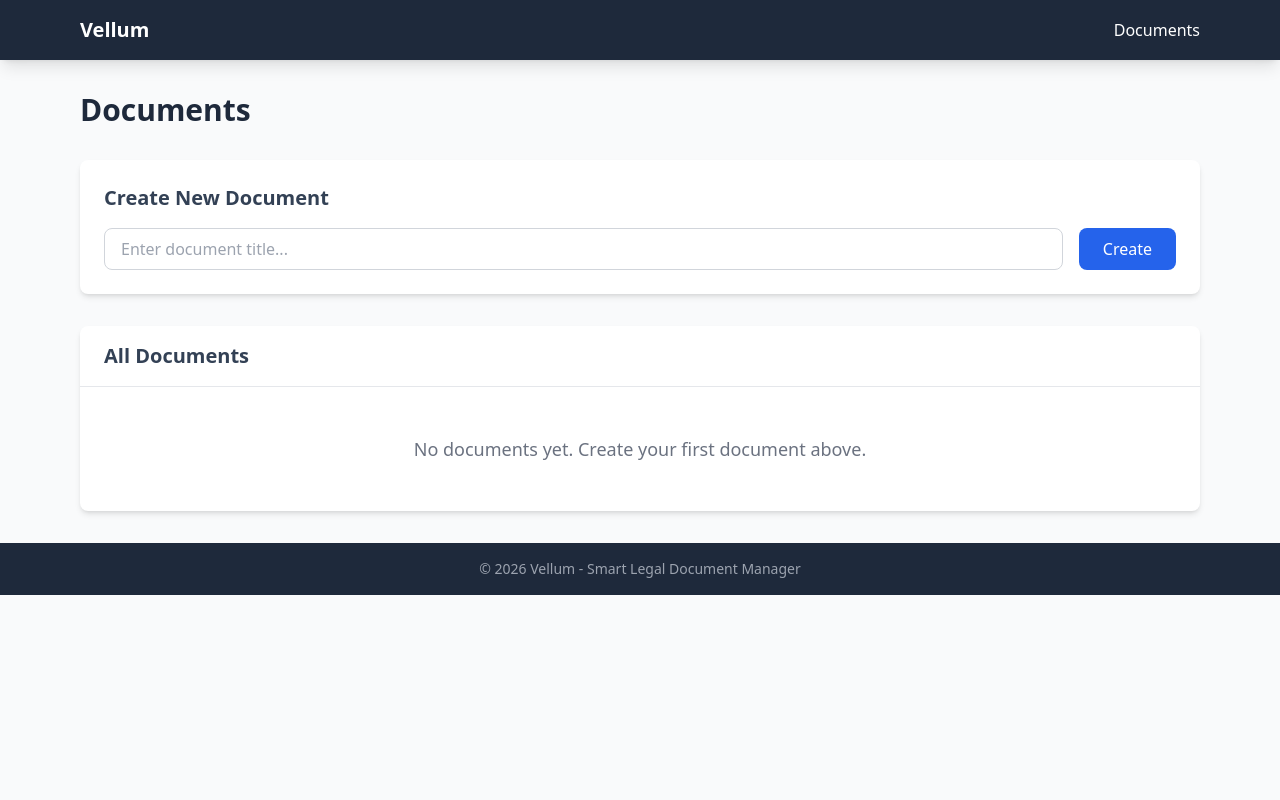
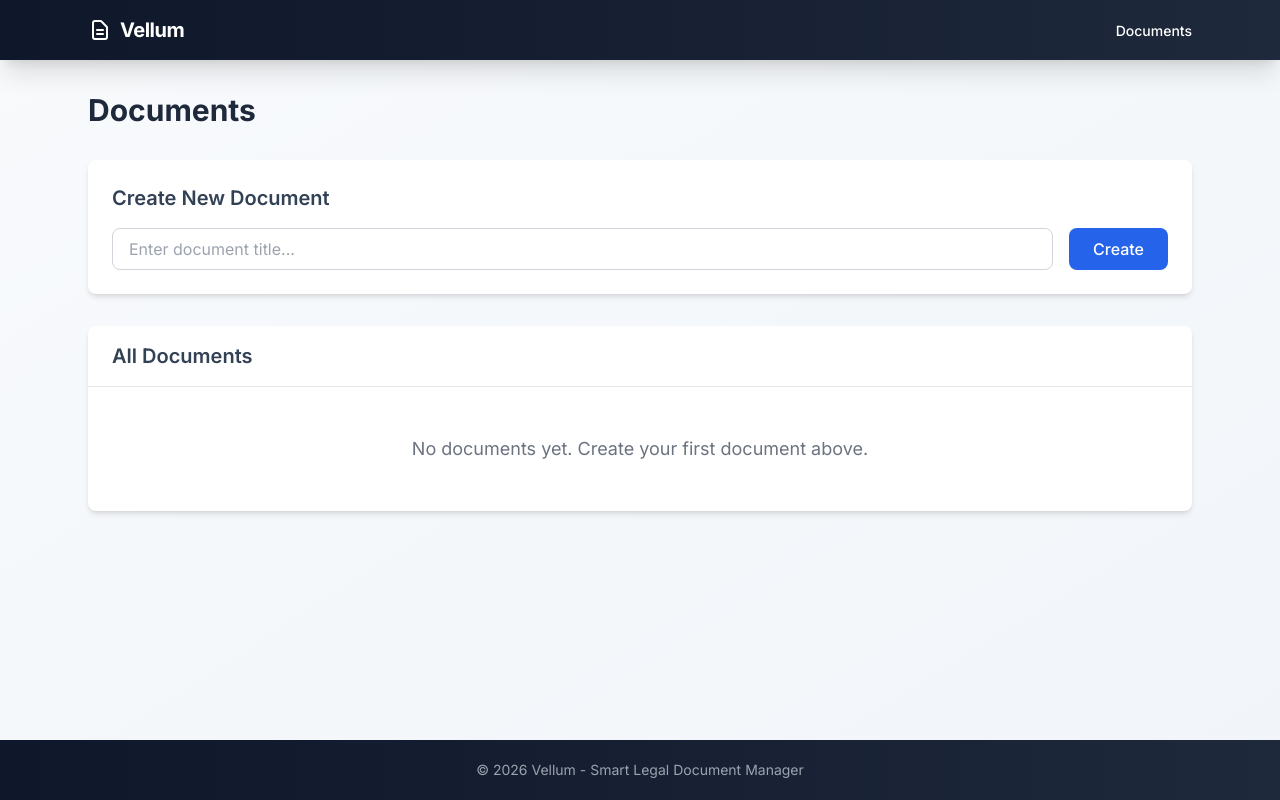
Before and after one commit to shakakibara12/Vellum, a FastAPI app: page / in a window 1280 px wide. Run offline with FastAPI, Linux system fonts and the light colour scheme; data that the repository does not hold is empty; some libraries are stand-ins or nearby versions.

Commit message:
feat: Polish a few loose nuts here and there
Add notification system and check_significance
Add DELETE /documents/{id} endpoint and Delete button with HTMX confirmation

```diff
--- a/app/routes/documents.py
+++ b/app/routes/documents.py
@@ -1,11 +1,17 @@
-from fastapi import APIRouter, Request, Form, Depends, HTTPException
+from fastapi import APIRouter, Request, Form, Depends, HTTPException, BackgroundTasks
 from fastapi.responses import RedirectResponse, HTMLResponse, Response
-from sqlalchemy import select
+from sqlalchemy import select, delete as sql_delete
 from sqlalchemy.ext.asyncio import AsyncSession
 
 from app.database import get_db
 from app.models import Document, DocumentVersion
-from app.services import hash_content, is_duplicate_content, generate_diff_html
+from app.services import (
+    hash_content,
+    is_duplicate_content,
+    generate_diff_html,
+    check_significance,
+    send_notification
+)
 from app.templates_config import templates
 
 router = APIRouter()
@@ -16,7 +22,19 @@ async def index(request: Request, db: AsyncSession = Depends(get_db)):
     """Render dashboard with list of all documents."""
     result = await db.execute(select(Document).order_by(Document.created_at.desc()))
     documents = result.scalars().all()
-    return templates.TemplateResponse("index.html", {"request": request, "documents": documents})
+
+    # Handle flash messages
+    flash_messages = {
+        "document_deleted": ("success", "Document deleted successfully.")
+    }
+    flash = request.query_params.get("flash")
+    flash_message = flash_messages.get(flash) if flash else None
+
+    return templates.TemplateResponse("index.html", {
+        "request": request,
+        "documents": documents,
+        "flash_message": flash_message
+    })
 
 
 @router.post("/documents")
@@ -65,6 +83,7 @@ async def get_document(
 async def create_version(
     document_id: int,
     request: Request,
+    background_tasks: BackgroundTasks,
     content: str = Form(...),
     change_summary: str | None = Form(None),
     db: AsyncSession = Depends(get_db)
@@ -98,6 +117,11 @@ async def create_version(
     last_version = version_result.scalar_one_or_none()
     next_version = (last_version.version_number + 1) if last_version else 1
 
+    # Check if changes are significant (for notification)
+    is_significant = False
+    if last_version:
+        is_significant = check_significance(last_version.content, content)
+
     # Create new version
     version = DocumentVersion(
         document_id=document_id,
@@ -111,6 +135,10 @@ async def create_version(
     document.content = content
 
     await db.commit()
+
+    # Add notification to background tasks if changes are significant
+    if is_significant:
+        background_tasks.add_task(send_notification, document.title, next_version)
 
     return RedirectResponse(
         url=f"/documents/{document_id}?flash=version_saved",
@@ -191,3 +219,28 @@ async def compare_versions(
         "version1": version1_num,
         "version2": version2_num
     })
+
+
+@router.delete("/documents/{document_id}")
+async def delete_document(
+    document_id: int,
+    db: AsyncSession = Depends(get_db)
+):
+    """Delete a document and all its versions."""
+    result = await db.execute(
+        select(Document).where(Document.id == document_id)
+    )
+    document = result.scalar_one_or_none()
+
+    if not document:
+        return RedirectResponse(url="/", status_code=303)
+
+    await db.execute(
+        sql_delete(DocumentVersion).where(DocumentVersion.document_id == document_id)
+    )
+    await db.execute(
+        sql_delete(Document).where(Document.id == document_id)
+    )
+    await db.commit()
+
+    return RedirectResponse(url="/?flash=document_deleted", status_code=303)
--- a/app/templates/base.html
+++ b/app/templates/base.html
@@ -1,5 +1,5 @@
 <!DOCTYPE html>
-<html lang="en">
+<html lang="en" class="h-full">
 <head>
     <meta charset="UTF-8">
     <meta name="viewport" content="width=device-width, initial-scale=1.0">
@@ -8,35 +8,55 @@
     <script src="https://cdn.tailwindcss.com"></script>
     <!-- HTMX CDN -->
     <script src="https://unpkg.com/htmx.org@1.9.10"></script>
+    <!-- Google Fonts -->
+    <link rel="preconnect" href="https://fonts.googleapis.com">
+    <link rel="preconnect" href="https://fonts.gstatic.com" crossorigin>
+    <link href="https://fonts.googleapis.com/css2?family=Inter:wght@300;400;500;600;700&family=JetBrains+Mono:wght@400;500&display=swap" rel="stylesheet">
+    <script>
+        tailwind.config = {
+            theme: {
+                extend: {
+                    fontFamily: {
+                        sans: ['Inter', 'system-ui', 'sans-serif'],
+                        mono: ['JetBrains Mono', 'monospace'],
+                    }
+                }
+            }
+        }
+    </script>
     <style>
         /* Custom diff styling */
         .diff-container table {
             width: 100%;
             border-collapse: collapse;
-            font-size: 0.875rem;
+            font-size: 0.75rem;
+            font-family: 'SF Mono', 'Monaco', 'Inconsolata', 'Fira Mono', 'Droid Sans Mono', 'Source Code Pro', monospace;
         }
         .diff-container th {
             background-color: #f1f5f9;
-            padding: 0.5rem 1rem;
+            padding: 0.75rem 1rem;
             text-align: left;
             font-weight: 600;
             color: #475569;
             border: 1px solid #e2e8f0;
         }
         .diff-container td {
-            padding: 0.25rem 0.5rem;
+            padding: 0.375rem 0.75rem;
             border: 1px solid #e2e8f0;
-            font-family: monospace;
+            font-family: inherit;
             white-space: pre-wrap;
             word-break: break-all;
+            line-height: 1.5;
         }
         .diff-container .diff_add {
             background-color: #dcfce7;
             color: #166534;
+            font-weight: 500;
         }
         .diff-container .diff_sub {
             background-color: #fee2e2;
             color: #991b1b;
+            text-decoration: line-through;
         }
         .diff-container .diff_chg {
             background-color: #fef3c7;
@@ -46,27 +66,56 @@
             background-color: #fafafa;
             color: #9ca3af;
         }
+        .diff-container tr:hover td {
+            background-color: rgba(59, 130, 246, 0.05);
+        }
+
+        /* Smooth scrolling */
+        html {
+            scroll-behavior: smooth;
+        }
+
+        /* Custom scrollbar */
+        ::-webkit-scrollbar {
+            width: 8px;
+            height: 8px;
+        }
+        ::-webkit-scrollbar-track {
+            background: #f1f5f9;
+        }
+        ::-webkit-scrollbar-thumb {
+            background: #cbd5e1;
+            border-radius: 4px;
+        }
+        ::-webkit-scrollbar-thumb:hover {
+            background: #94a3b8;
+        }
     </style>
 </head>
-<body class="bg-gray-50 min-h-screen">
-    <nav class="bg-slate-800 text-white shadow-lg">
-        <div class="max-w-6xl mx-auto px-4 py-4">
+<body class="bg-gradient-to-br from-slate-50 to-slate-100 min-h-full flex flex-col font-sans antialiased">
+    <nav class="bg-gradient-to-r from-slate-900 to-slate-800 text-white shadow-xl">
+        <div class="max-w-6xl mx-auto px-6 py-4">
             <div class="flex justify-between items-center">
-                <a href="/" class="text-xl font-bold hover:text-blue-300 transition">Vellum</a>
-                <div class="space-x-4">
-                    <a href="/" class="hover:text-blue-300 transition">Documents</a>
+                <a href="/" class="text-xl font-bold tracking-tight hover:text-blue-300 transition flex items-center gap-2">
+                    <svg class="w-6 h-6" fill="none" stroke="currentColor" viewBox="0 0 24 24">
+                        <path stroke-linecap="round" stroke-linejoin="round" stroke-width="2" d="M9 12h6m-6 4h6m2 5H7a2 2 0 01-2-2V5a2 2 0 012-2h5.586a1 1 0 01.707.293l5.414 5.414a1 1 0 01.293.707V19a2 2 0 01-2 2z"></path>
+                    </svg>
+                    Vellum
+                </a>
+                <div class="space-x-6">
+                    <a href="/" class="text-sm font-medium hover:text-blue-300 transition">Documents</a>
                 </div>
             </div>
         </div>
     </nav>
 
-    <main class="max-w-6xl mx-auto px-4 py-8">
+    <main class="max-w-6xl mx-auto px-6 py-8 w-full flex-1">
         {% block content %}{% endblock %}
     </main>
 
-    <footer class="bg-slate-800 text-gray-400 mt-auto">
-        <div class="max-w-6xl mx-auto px-4 py-4 text-center text-sm">
-            &copy; 2026 Vellum - Smart Legal Document Manager
+    <footer class="bg-gradient-to-r from-slate-900 to-slate-800 text-gray-400 mt-auto">
+        <div class="max-w-6xl mx-auto px-6 py-5 text-center text-sm">
+            <p>&copy; 2026 Vellum - Smart Legal Document Manager</p>
         </div>
     </footer>
 </body>
--- a/app/templates/index.html
+++ b/app/templates/index.html
@@ -4,6 +4,13 @@
 
 {% block content %}
 <div class="space-y-8">
+    <!-- Flash Messages -->
+    {% if flash_message %}
+    <div class="rounded-lg p-4 {% if flash_message[0] == 'success' %}bg-green-100 border border-green-400 text-green-700{% elif flash_message[0] == 'warning' %}bg-yellow-100 border border-yellow-400 text-yellow-700{% else %}bg-blue-100 border border-blue-400 text-blue-700{% endif %}">
+        {{ flash_message[1] }}
+    </div>
+    {% endif %}
+
     <!-- Header -->
     <div class="flex justify-between items-center">
         <h1 class="text-3xl font-bold text-slate-800">Documents</h1>
@@ -30,7 +37,7 @@
     </div>
 
     <!-- Documents List -->
-    <div class="bg-white rounded-lg shadow-md overflow-hidden">
+    <div id="documents-list" class="bg-white rounded-lg shadow-md overflow-hidden">
         <div class="px-6 py-4 border-b border-gray-200">
             <h2 class="text-xl font-semibold text-slate-700">All Documents</h2>
         </div>
@@ -68,12 +75,25 @@
                         {{ doc.versions|length }}
                     </td>
                     <td class="px-6 py-4 text-right">
+                        <div class="flex justify-end gap-3">
                             <a
                                 href="/documents/{{ doc.id }}"
                                 class="text-blue-600 hover:text-blue-800 font-medium transition"
                             >
                                 Open
                             </a>
+                            <button
+                                hx-delete="/documents/{{ doc.id }}"
+                                hx-confirm="Are you sure you want to delete this document? This action cannot be undone."
+                                hx-target="#documents-list"
+                                hx-swap="none"
+                                hx-trigger="click"
+                                @htmx:afterRequest="window.location.href = '/?flash=document_deleted'"
+                                class="text-red-600 hover:text-red-800 font-medium transition"
+                            >
+                                Delete
+                            </button>
+                        </div>
                     </td>
                 </tr>
                 {% endfor %}
```
Also changed, not shown: app/services.py (+29 -0 lines). Lines whose indentation alone changed are shown as unchanged.
